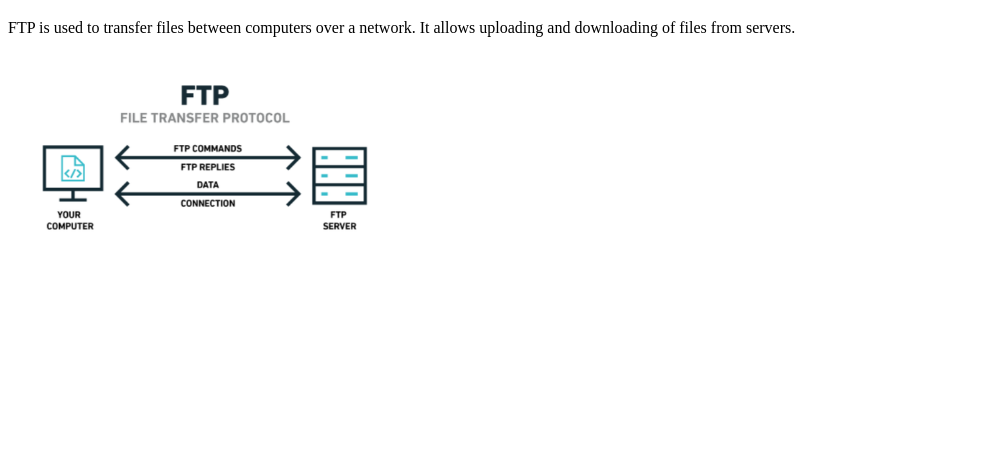
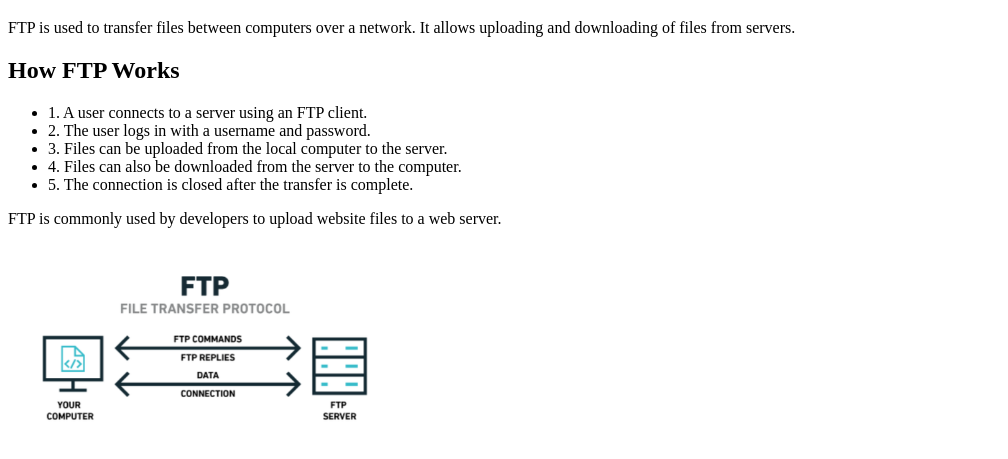
Before and after one commit to Amore100/internet-terminology-website, a plain HTML site: page ftp.html in a window 1280 px wide. Shown: the part 87-546 px from the top of the page, without its empty margins (0-1008 px from the left). Drawn offline with Linux system fonts and the light colour scheme.

Commit message:
Improved FTP page with file transfer explanation

```diff
--- a/ftp.html
+++ b/ftp.html
@@ -32,6 +32,19 @@
 <p>
 FTP is used to transfer files between computers over a network. It allows uploading and downloading of files from servers.
 </p>
+<h2>How FTP Works</h2>
+
+<ul>
+    <li>1. A user connects to a server using an FTP client.</li>
+    <li>2. The user logs in with a username and password.</li>
+    <li>3. Files can be uploaded from the local computer to the server.</li>
+    <li>4. Files can also be downloaded from the server to the computer.</li>
+    <li>5. The connection is closed after the transfer is complete.</li>
+</ul>
+
+<p>
+FTP is commonly used by developers to upload website files to a web server.
+</p>
 
 <img src="images/ftp.webp" width="400">
 
```
